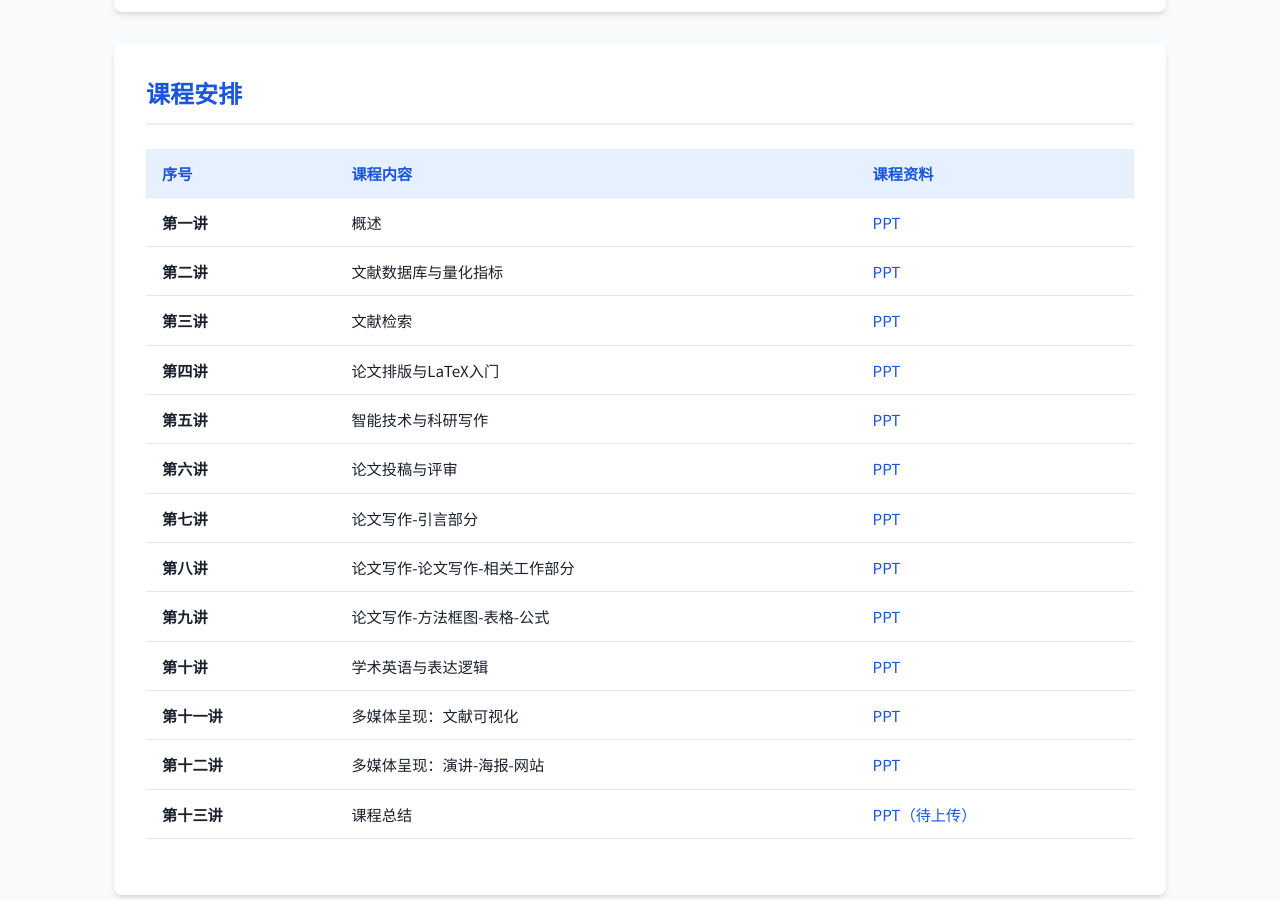
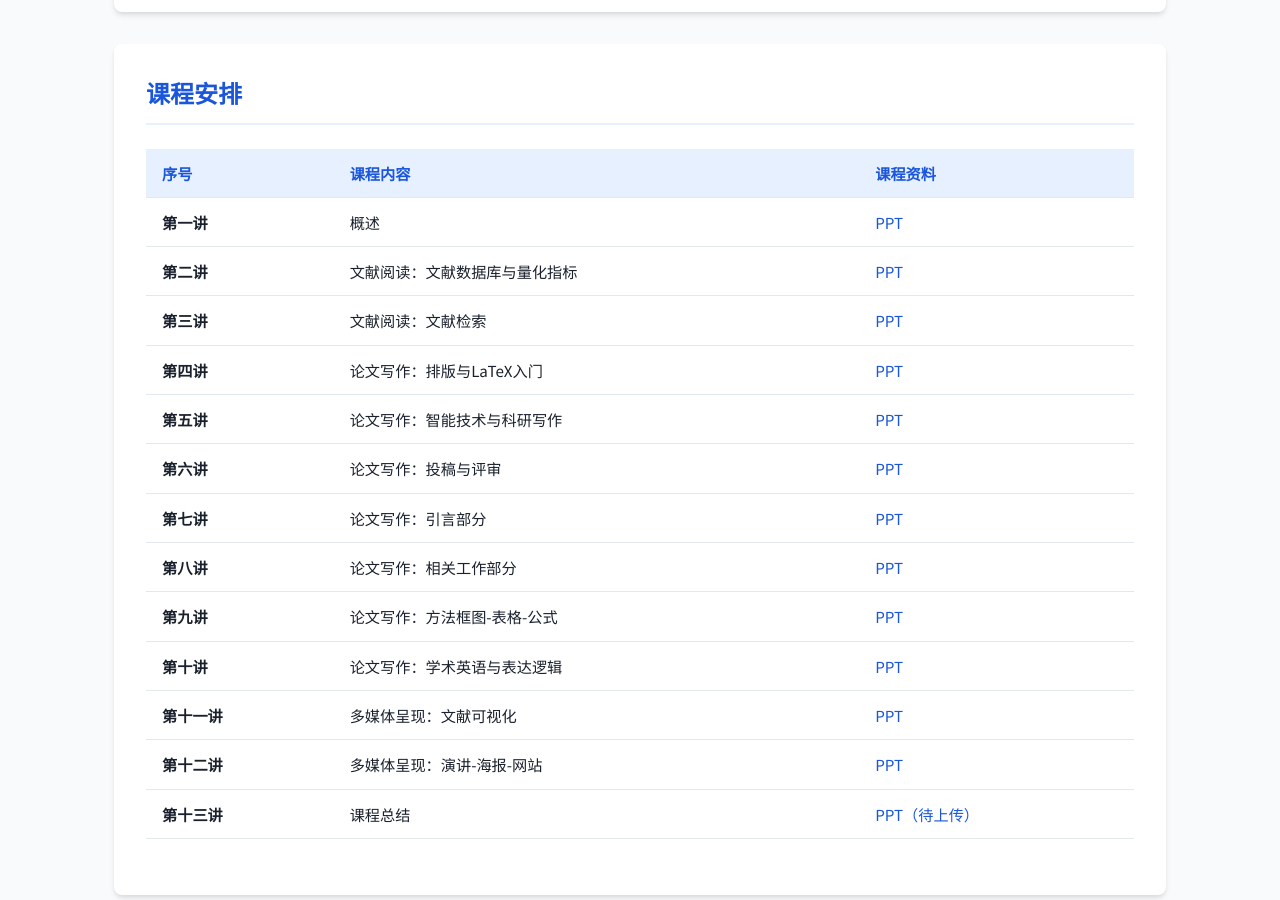
Before and after one commit to zhwinfo/zhwinfo.github.io, a Jekyll site: the page aw/index.html, which Jekyll copies as it is, in a window 1280 px wide and 900 px high, scrolled down 720 px. Built offline with Jekyll 4.4.1, drawn with Linux system fonts in a browser that asks for light colours.

Commit message:
fast update

```diff
--- a/aw/index.html
+++ b/aw/index.html
@@ -469,47 +469,47 @@
                         </tr>
                         <tr>
                             <td><strong>第二讲</strong></td>
-                            <td>文献数据库与量化指标</td>
+                            <td>文献阅读：文献数据库与量化指标</td>
                             <td><a href="javascript:void(0)" onclick="window.open(pptLink, '_blank')">PPT</a></td>
                         </tr>
                         <tr>
                             <td><strong>第三讲</strong></td>
-                            <td>文献检索</td>
+                            <td>文献阅读：文献检索</td>
                             <td><a href="javascript:void(0)" onclick="window.open(pptLink, '_blank')">PPT</a></td>
                         </tr>
                         <tr>
                             <td><strong>第四讲</strong></td>
-                            <td>论文排版与LaTeX入门</td>
+                            <td>论文写作：排版与LaTeX入门</td>
                             <td><a href="javascript:void(0)" onclick="window.open(pptLink, '_blank')">PPT</a></td>
                         </tr>
                         <tr>
                             <td><strong>第五讲</strong></td>
-                            <td>智能技术与科研写作</td>
+                            <td>论文写作：智能技术与科研写作</td>
                             <td><a href="javascript:void(0)" onclick="window.open(pptLink, '_blank')">PPT</a></td>
                         </tr>
                         <tr>
                             <td><strong>第六讲</strong></td>
-                            <td>论文投稿与评审</td>
+                            <td>论文写作：投稿与评审</td>
                             <td><a href="javascript:void(0)" onclick="window.open(pptLink, '_blank')">PPT</a></td>
                         </tr>
                         <tr>
                             <td><strong>第七讲</strong></td>
-                            <td>论文写作-引言部分</td>
+                            <td>论文写作：引言部分</td>
                             <td><a href="javascript:void(0)" onclick="window.open(pptLink, '_blank')">PPT</a></td>
                         </tr>
                         <tr>
                             <td><strong>第八讲</strong></td>
-                            <td>论文写作-论文写作-相关工作部分</td>
+                            <td>论文写作：相关工作部分</td>
                             <td><a href="javascript:void(0)" onclick="window.open(pptLink, '_blank')">PPT</a></td>
                         </tr>
                         <tr>
                             <td><strong>第九讲</strong></td>
-                            <td>论文写作-方法框图-表格-公式</td>
+                            <td>论文写作：方法框图-表格-公式</td>
                             <td><a href="javascript:void(0)" onclick="window.open(pptLink, '_blank')">PPT</a></td>
                         </tr>
                         <tr>
                             <td><strong>第十讲</strong></td>
-                            <td>学术英语与表达逻辑</td>
+                            <td>论文写作：学术英语与表达逻辑</td>
                             <td><a href="javascript:void(0)" onclick="window.open(pptLink, '_blank')">PPT</a></td>
                         </tr>
                         <tr>
```
